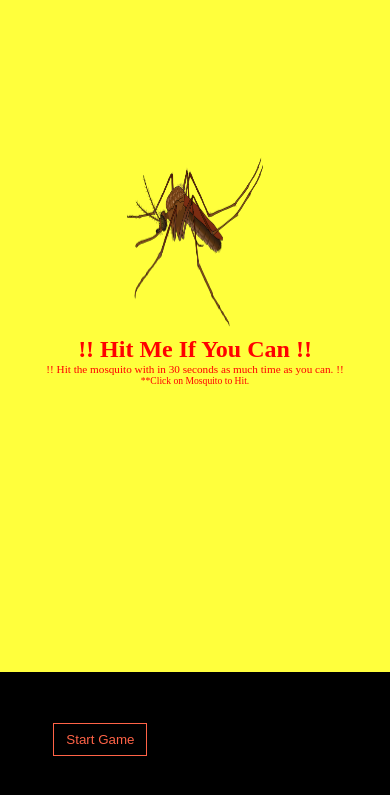
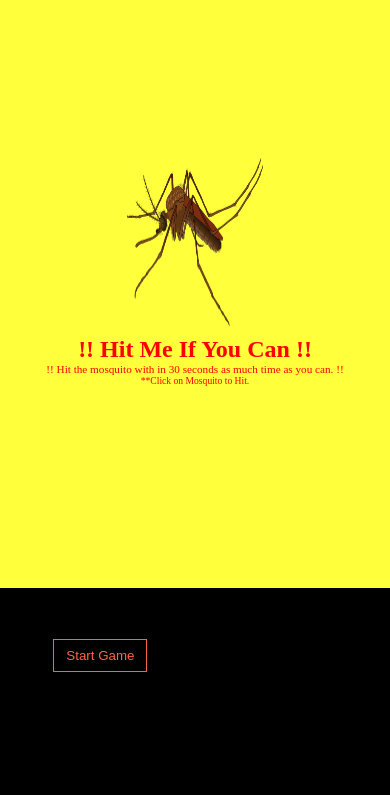
Before and after one commit to Garg-Mukul-01/projects, a plain HTML site: page index.html in a window 390 px wide. Shown: the part 43-838 px from the top of the page. Drawn offline with Linux system fonts and the light colour scheme.

Commit message:
Update style.css

```diff
--- a/style.css
+++ b/style.css
@@ -13,7 +13,7 @@ body{
   height: 50px;
 }
 .main-container {
-  min-height:74vh;
+  min-height:72vh;
   width: 100%;
   background-color: rgb(255, 255, 60);
 }
@@ -71,7 +71,7 @@ body{
 
 @media screen and (max-width:430px) {
   .main-container {
-    min-height:80vh;
+    min-height:70vh;
     width: 80vw;
     background-color: rgb(255, 255, 60);
   }
```
